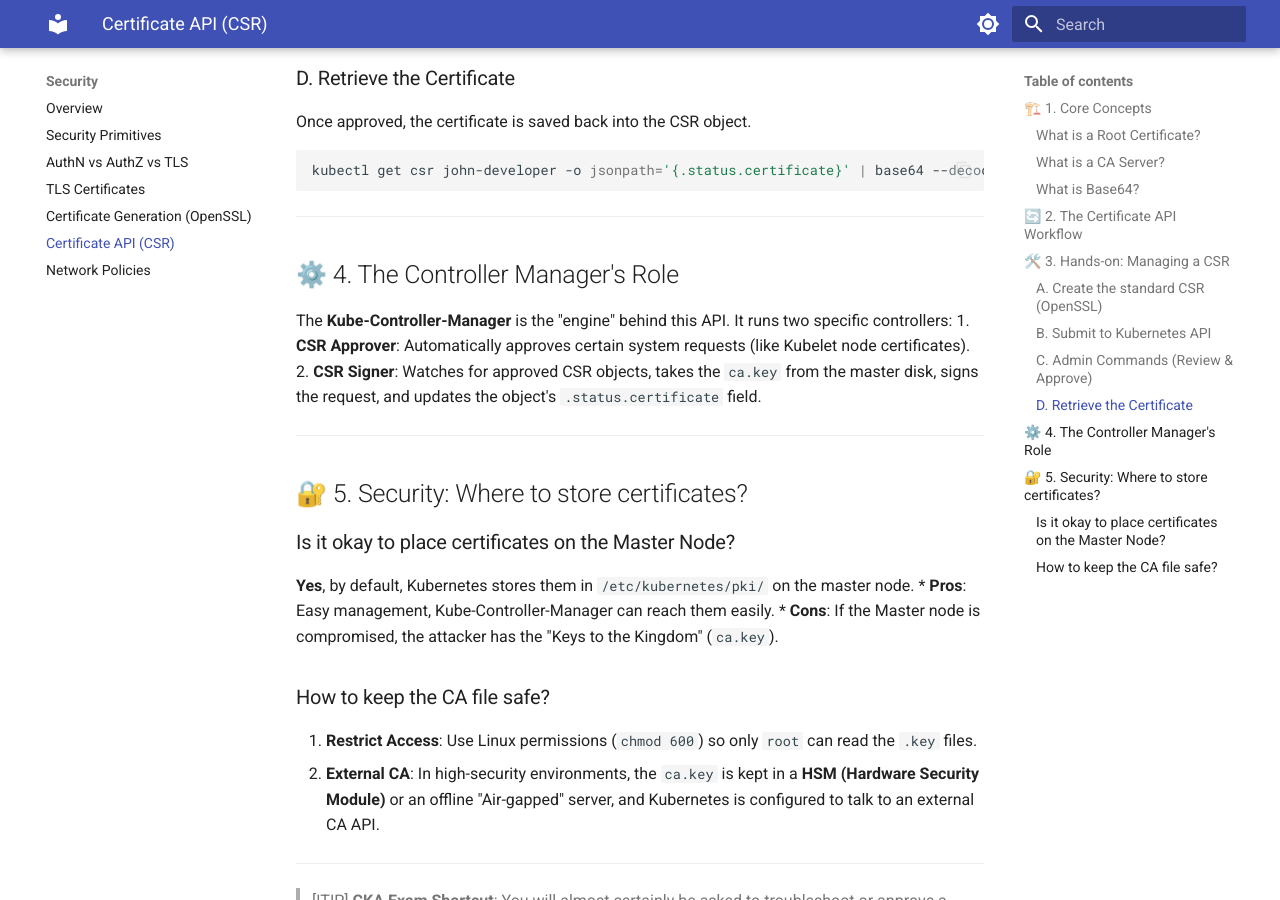
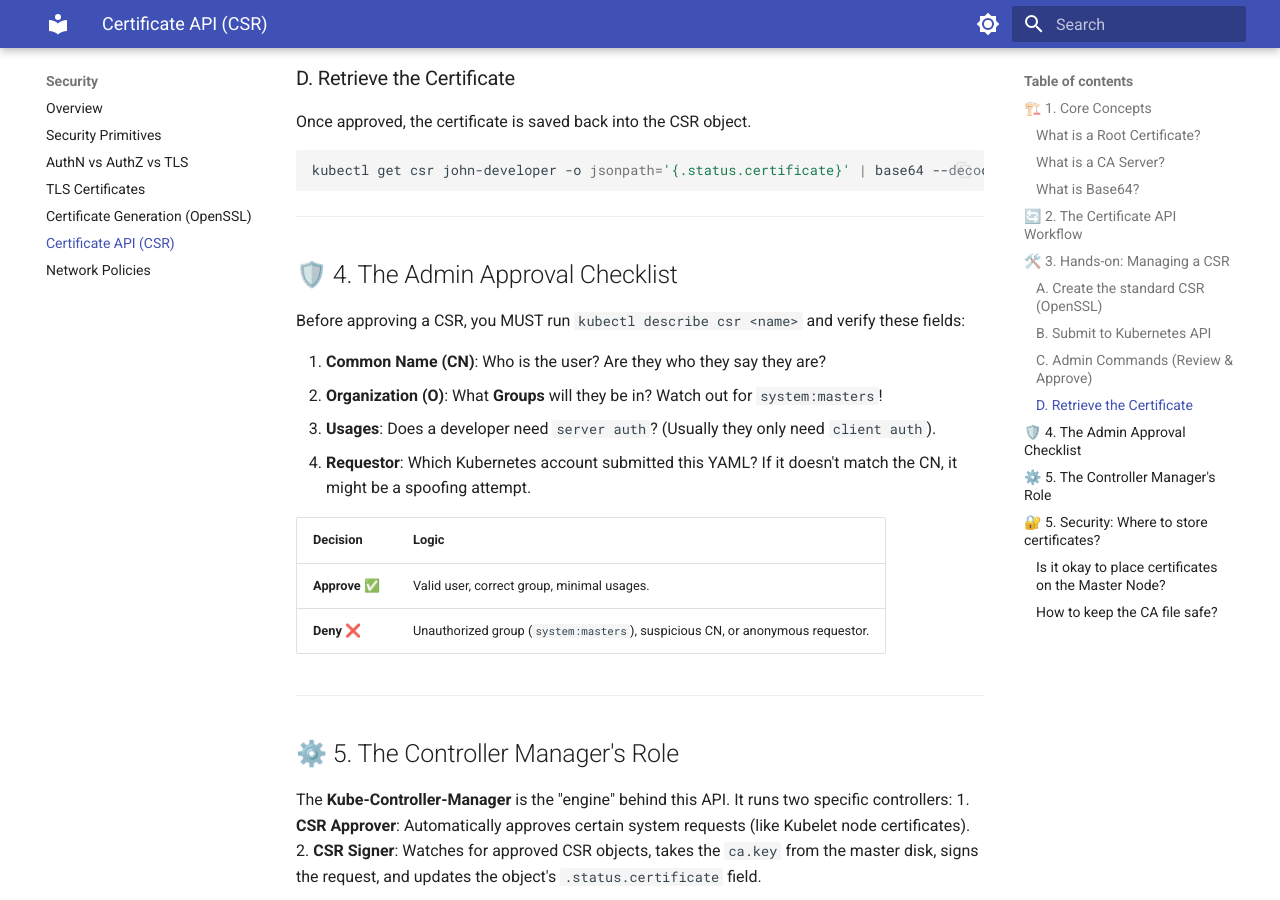
Before and after one commit to kvcenation5/cka-study-guide, an MkDocs documentation site: the page built from docs/security/certificate-api-management.md, in a window 1280 px wide and 900 px high, scrolled down 2392 px. Built offline with MkDocs 1.6.1 and Material for MkDocs 9.7.7, drawn with Linux system fonts in a browser that asks for light colours.

Commit message:
Add Admin Approval Checklist to Certificate API guide

```diff
--- a/docs/security/certificate-api-management.md
+++ b/docs/security/certificate-api-management.md
@@ -92,7 +92,23 @@
 
 ---
 
-## ⚙️ 4. The Controller Manager's Role
+## 🛡️ 4. The Admin Approval Checklist
+
+Before approving a CSR, you MUST run `kubectl describe csr <name>` and verify these fields:
+
+1.  **Common Name (CN)**: Who is the user? Are they who they say they are?
+2.  **Organization (O)**: What **Groups** will they be in? Watch out for `system:masters`!
+3.  **Usages**: Does a developer need `server auth`? (Usually they only need `client auth`).
+4.  **Requestor**: Which Kubernetes account submitted this YAML? If it doesn't match the CN, it might be a spoofing attempt.
+
+| Decision | Logic |
+| :--- | :--- |
+| **Approve ✅** | Valid user, correct group, minimal usages. |
+| **Deny ❌** | Unauthorized group (`system:masters`), suspicious CN, or anonymous requestor. |
+
+---
+
+## ⚙️ 5. The Controller Manager's Role
 The **Kube-Controller-Manager** is the "engine" behind this API. It runs two specific controllers:
 1.  **CSR Approver**: Automatically approves certain system requests (like Kubelet node certificates).
 2.  **CSR Signer**: Watches for approved CSR objects, takes the `ca.key` from the master disk, signs the request, and updates the object's `.status.certificate` field.
```
